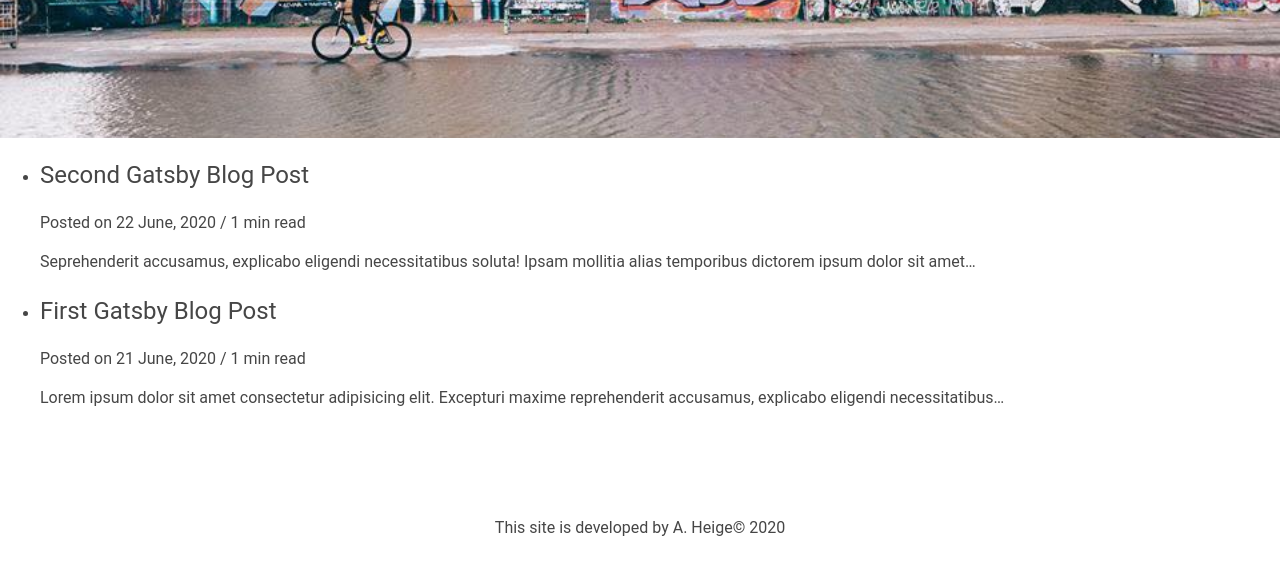
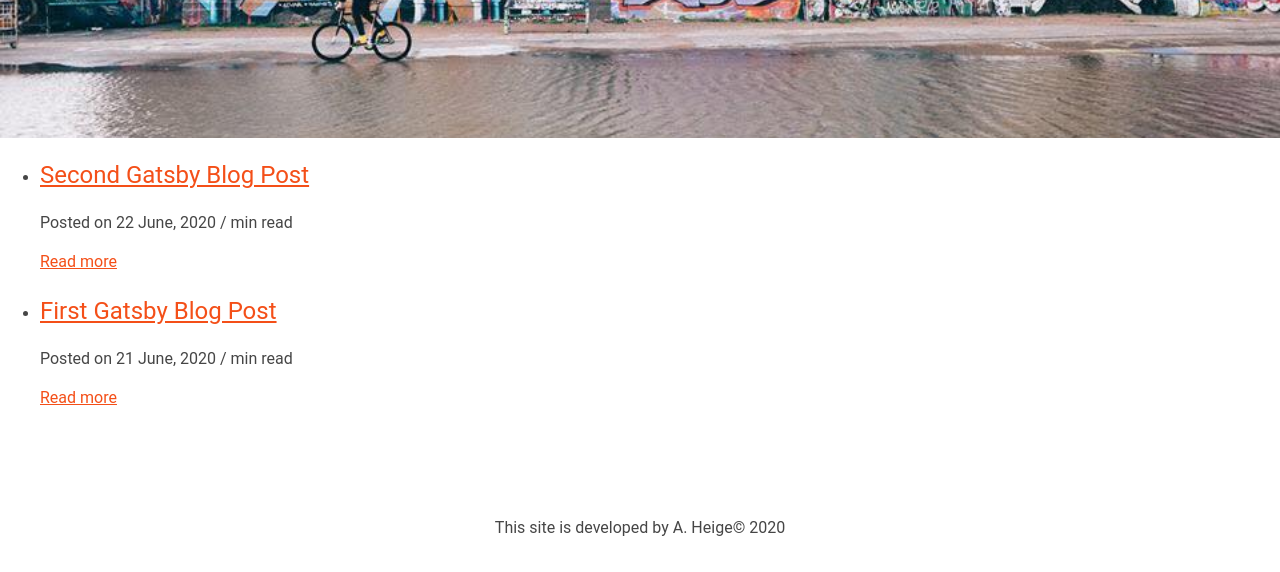
Before and after one commit to andreasheige/gatsby-page, a Gatsby site in the folder GS/: page /blog in a window 1280 px wide. Shown: the part 228-800 px from the top of the page. Built offline with nearby package versions, Linux system fonts and the light colour scheme; Gatsby itself is replaced by a stand-in of ours.

Commit message:
modifyed and added Link

```diff
--- a/GS/src/pages/blog.js
+++ b/GS/src/pages/blog.js
@@ -1,5 +1,5 @@
 import React from 'react';
-import { useStaticQuery, graphql } from 'gatsby';
+import { useStaticQuery, graphql, Link } from 'gatsby';
 
 import Layout from '../components/layout';
 
@@ -15,9 +15,10 @@ const Blog = () => {
                                 title
                                 date(formatString: "DD MMMM, YYYY")
                             }
-                            timeToRead
-                            excerpt
                             id
+                            fields {
+                                slug
+                            }
                         }
                     }
                 }
@@ -31,7 +32,11 @@ const Blog = () => {
                 {data.allMarkdownRemark.edges.map(edge => {
                     return (
                         <li key={edge.node.id}>
-                            <h2>{edge.node.frontmatter.title}</h2>
+                            <h2>
+                                <Link to={`/blog/${edge.node.fields.slug}/`}>
+                                {edge.node.frontmatter.title}
+                                </Link>
+                                </h2>
                             <div>
                                 <span>
                                     Posted on {edge.node.frontmatter.date} <span> / </span>{" "}
@@ -39,6 +44,9 @@ const Blog = () => {
                                 </span>
                             </div>
                             <p>{edge.node.excerpt}</p>
+                            <div>
+                                <Link to={`/blog/${edge.node.fields.slug}/`}>Read more</Link>
+                            </div>
                         </li>
                     )
                 })}
```
